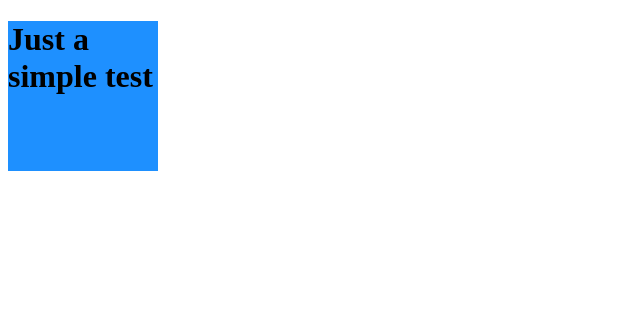
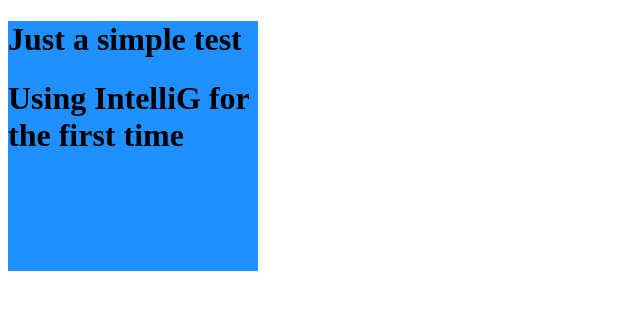
Before and after one commit to alamatos/First-project, a plain HTML site: page JavaScript/Events/index.html in a window 1280 px wide. Shown: the whole page, without its empty margins (0-640 px from the left). Drawn offline with Linux system fonts and the light colour scheme.

Commit message:
First commit with IntelliJ

```diff
--- a/JavaScript/Events/index.html
+++ b/JavaScript/Events/index.html
@@ -11,6 +11,7 @@
 <body>
     <div>
         <h1>Just a simple test</h1>
+        <h1>Using IntelliG for the first time</h1>
     </div>
 
 </body>
--- a/JavaScript/Events/style.css
+++ b/JavaScript/Events/style.css
@@ -1,5 +1,5 @@
 div {
     background-color:dodgerblue;
-    height: 150px;
-    width:150px;
+    height: 250px;
+    width:250px;
 }
```
Also changed, not shown: 1 other file.
